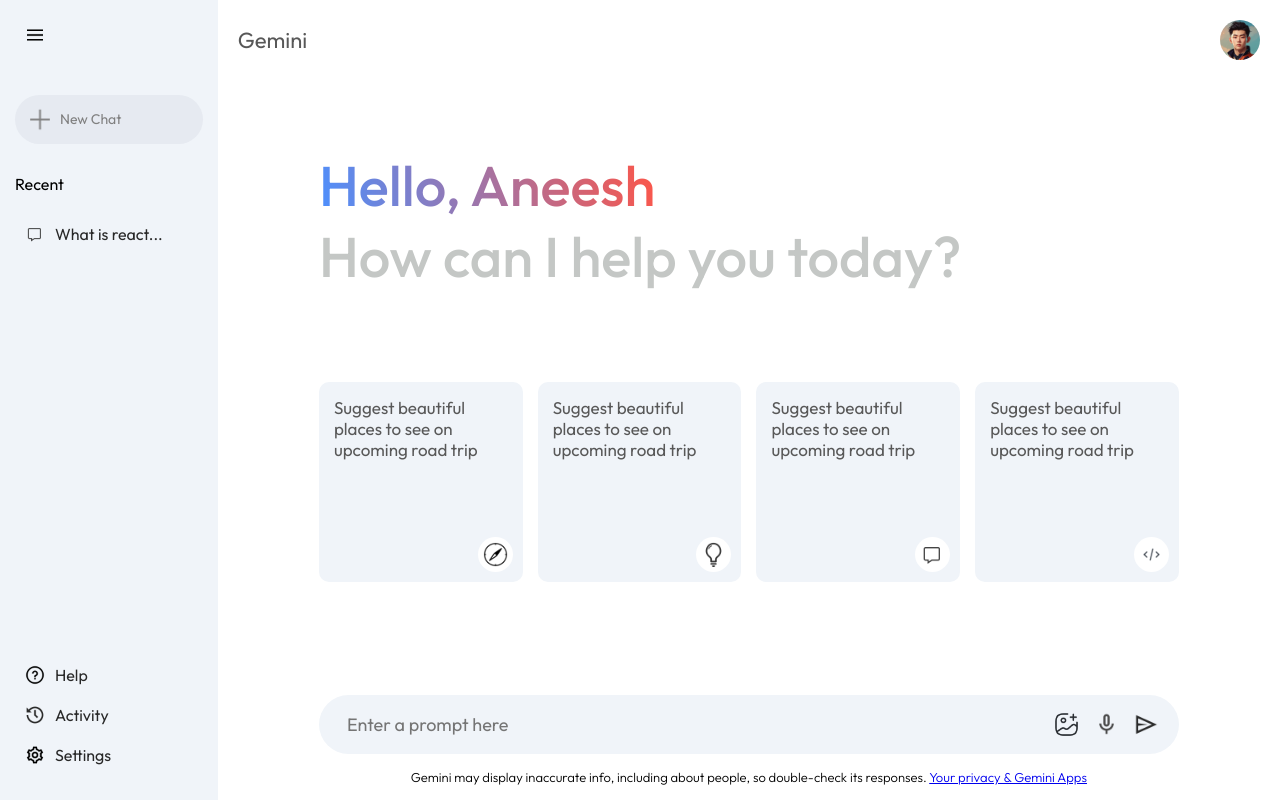
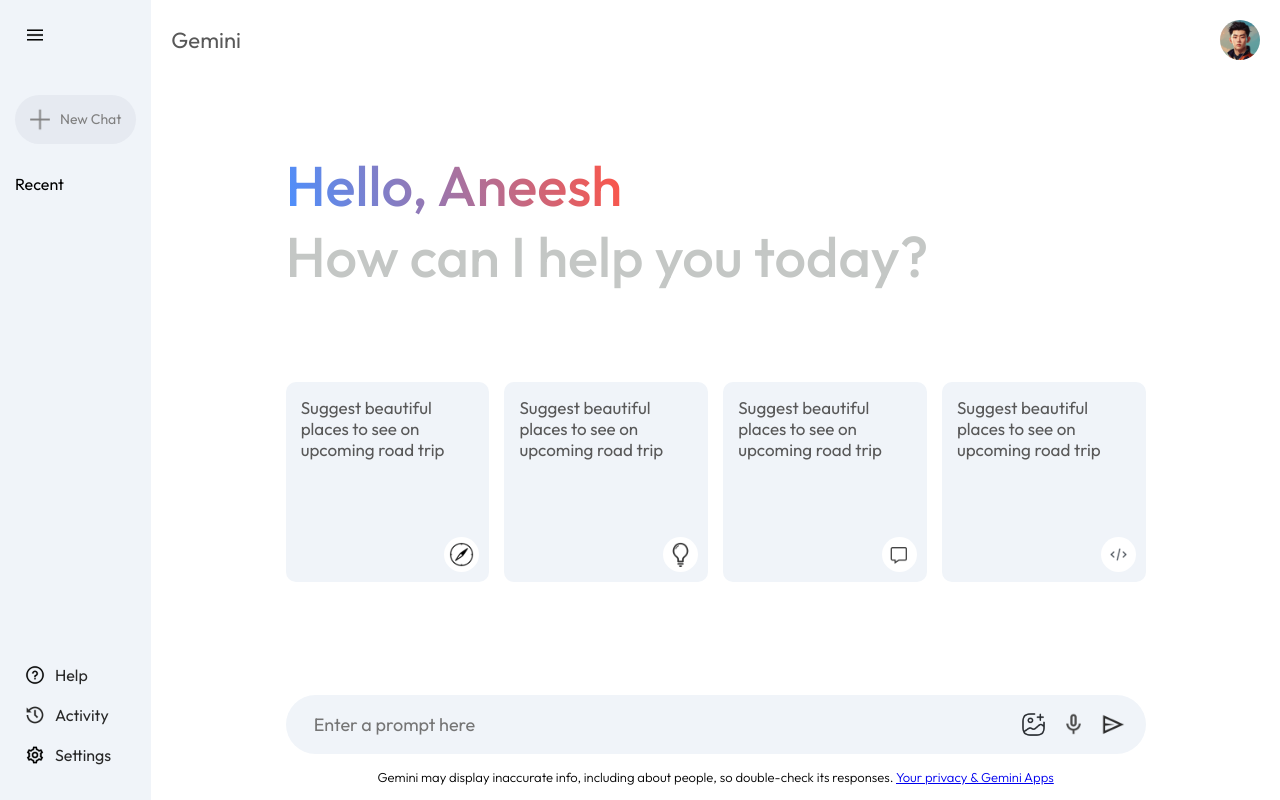
Before and after one commit to aneeshlalwani/google-gemini-clone, a React (Vite) app: page / in a window 1280 px wide. Both pictures are taken after a click on the picture 35 px from the left and 35 px from the top of the page. Built offline with nearby package versions, Linux system fonts and the light colour scheme.

Commit message:
implemented functionality to save prompts in sidebar

```diff
--- a/src/components/Sidebar/Sidebar.jsx
+++ b/src/components/Sidebar/Sidebar.jsx
@@ -1,10 +1,16 @@
 import "./Sidebar.css";
 import { assets } from "../../assets/assets";
-import { useState } from "react";
+import { useContext, useState } from "react";
+import { Context } from "../../context/Context";
 
 const Sidebar = () => {
   const [sidebarExtended, setSidebarExtended] = useState(false);
+  const { onSent, prevPrompts, setRecentPrompt } = useContext(Context);
 
+  const loadPrompt = async (prompt) => {
+    setRecentPrompt(prompt);
+    await onSent(prompt);
+  };
   return (
     <>
       <div className="sidebar">
@@ -22,10 +28,20 @@
           {sidebarExtended ? (
             <div className="recent">
               <p className="recent-title">Recent</p>
-              <div className="recent-entry">
-                <img src={assets.message_icon} alt="MessageIcon" />
-                <p>What is react...</p>
-              </div>
+              {prevPrompts.map((item, index) => {
+                return (
+                  <div
+                    key={index}
+                    onClick={() => {
+                      loadPrompt(item);
+                    }}
+                    className="recent-entry"
+                  >
+                    <img src={assets.message_icon} alt="MessageIcon" />
+                    <p>{item.slice(0, 18)}...</p>
+                  </div>
+                );
+              })}
             </div>
           ) : null}
         </div>
--- a/src/context/Context.jsx
+++ b/src/context/Context.jsx
@@ -8,7 +8,7 @@
   // state for storing the recent prompts data
   const [recentPrompt, setRecentPrompt] = useState("");
   // state for storing the history of prompts data
-  const [prevPrompt, setPrevPrompt] = useState([]);
+  const [prevPrompts, setPrevPrompts] = useState([]);
   //
   const [showResult, setShowResult] = useState(false);
   // for loading
@@ -26,10 +26,18 @@
     setResultData("");
     setLoading(true);
     setShowResult(true);
-    setRecentPrompt(input);
-    const response = await runChat(input);
+    // for displaying results from sidebar prompt and input prompt
+    let response;
+    if (prompt !== undefined) {
+      response = await runChat(prompt);
+      setRecentPrompt(prompt);
+    } else {
+      setPrevPrompts((prev) => [...prev, input]);
+      setRecentPrompt(input);
+      response = await runChat(input);
+    }
     let responseArray = response.split("**");
-    let newResponse;
+    let newResponse = "";
     for (let i = 0; i < responseArray.length; i++) {
       if (i === 0 || i % 2 !== 1) {
         newResponse += responseArray[i];
@@ -55,8 +63,8 @@
     setInput,
     recentPrompt,
     setRecentPrompt,
-    prevPrompt,
-    setPrevPrompt,
+    prevPrompts,
+    setPrevPrompts,
     showResult,
     loading,
     resultData,
```
